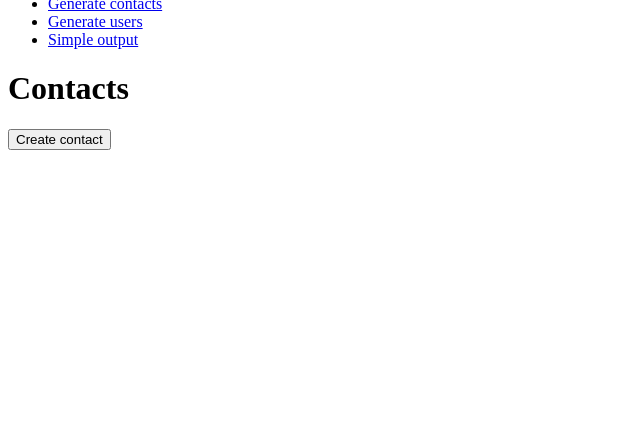
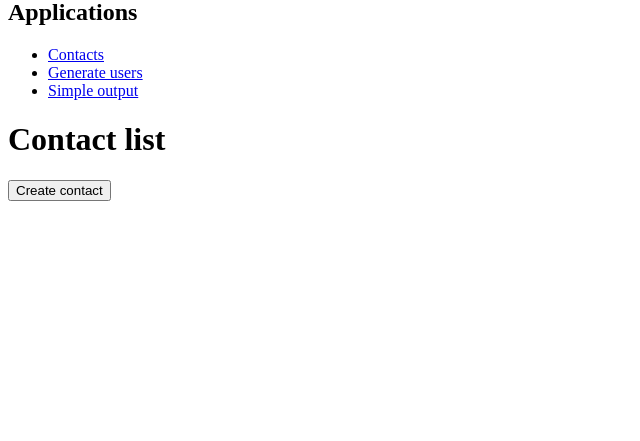
Before and after one commit to hillel-i-python-pro-i-2023-06-23/homework__dmytro_fedin__10_django, a Django app: template apps/templates/contacts/contact_list.html in a window 1280 px wide. Shown: the part 233-674 px from the top of the page, without its empty margins (0-640 px from the left). Run offline with Django 4.2, Linux system fonts and the light colour scheme; the template is opened without the code that fills it, so the values that code supplies are empty.

Commit message:
Menu reformatted

```diff
--- a/apps/templates/_helpers/_header.html
+++ b/apps/templates/_helpers/_header.html
@@ -4,11 +4,13 @@
         <img src="https://drive.google.com/uc?id=1Febe3BvwOfKxLE5wHU2_RMDiWCY8PMXJ" alt="My logo" height="200"/>
     </div>
 
+    <div>
+        <h2>Applications</h2>
         <ul>
             <li>
                 <!-- app_name:name in contacts/urls -->
                 <a href="{% url 'contacts:contacts_list' %}">
-                Generate contacts
+                    Contacts
                 </a>
             </li>
             <li>
@@ -21,6 +23,7 @@
                     Simple output
                 </a>
             </li>
+        </ul>
+    </div>
 
-    </ul>
 </header>
--- a/apps/templates/contacts/contact_list.html
+++ b/apps/templates/contacts/contact_list.html
@@ -2,7 +2,7 @@
 
 <!-- Block with contacts list. -->
 {% block content %}
-    <h1>Contacts</h1>
+    <h1>Contact list</h1>
 
     <!-- Button to create instance. -->
     <div>
--- a/apps/templates/generator/simple_list.html
+++ b/apps/templates/generator/simple_list.html
@@ -2,6 +2,7 @@
 
 <!-- Block with users list. -->
 {% block content %}
+    <h1>User generator</h1>
 
     <ol>
         {% for user in users %}
--- a/apps/templates/simple_view/simple_view.html
+++ b/apps/templates/simple_view/simple_view.html
@@ -2,6 +2,7 @@
 
 <!-- Block with users list. -->
 {% block content %}
+    <h1>Simple output</h1>
 
     <ol>
             {{ simple_message }}
```
Lines whose indentation alone changed are shown as unchanged.
